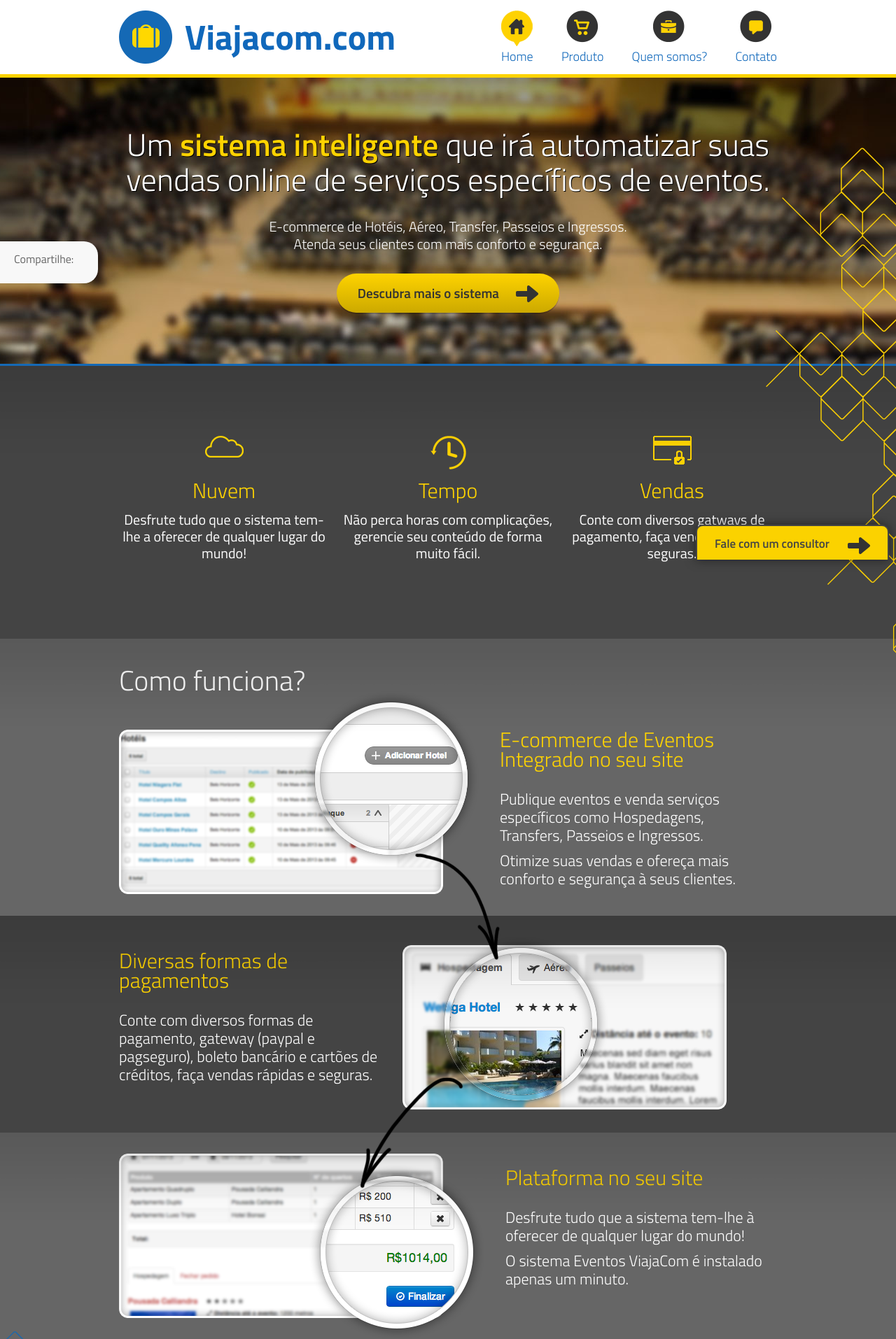
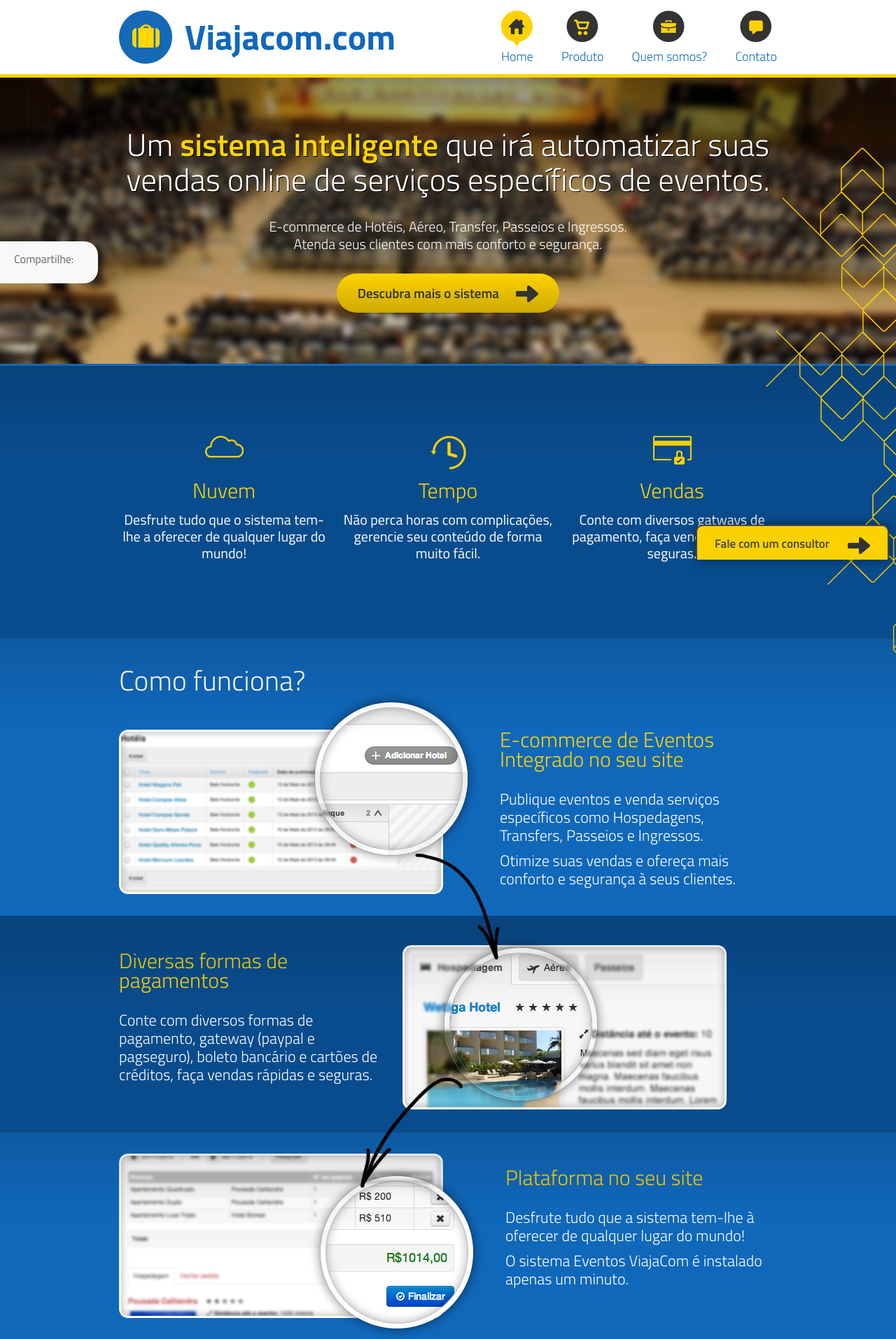
Before and after one commit to intip/site-eventos, a Django app: page / in a window 1280 px wide. Shown: the top 1914 px of the page at 70% size. Run offline with Django 3.2, Linux system fonts and the light colour scheme.

Commit message:
Altera a classe de fundo dos blocos

```diff
--- a/core/templates/index.html
+++ b/core/templates/index.html
@@ -21,7 +21,7 @@
     </div>
 
     <!-- Logotipo clientes -->
-    <div class="row-fluid bg-gray-dark logotipos feature-top relative">
+    <div class="row-fluid bg-blue-dark logotipos feature-top relative">
         <div class="shadow-blocks"></div>
         <div class="container">
            <div class="span4">
@@ -45,7 +45,7 @@
     <!-- Características -->
     <div class="caracteristicas">
 
-        <div class="row-fluid bg-gray relative">
+        <div class="row-fluid bg-blue relative">
             <div class="shadow-blocks"></div>
             <div class="container caracter hoteis">
                 <div class="row-fluid">
@@ -60,7 +60,7 @@
             </div>
         </div>
 
-        <div class="row-fluid bg-gray-dark relative">
+        <div class="row-fluid bg-blue-dark relative">
             <div class="shadow-blocks"></div>
             <div class="container caracter pag">
                 <div class="seta-bot"></div>
@@ -75,7 +75,7 @@
             </div>
         </div>
 
-        <div class="row-fluid bg-gray relative">
+        <div class="row-fluid bg-blue relative">
             <div class="shadow-blocks"></div>
             <div class="container caracter valor">
                 <div class="row-fluid">
@@ -95,7 +95,7 @@
 
 
     <!-- Quem Somos -->
-    <div class="row-fluid bg-gray-dark beneficios relative">
+    <div class="row-fluid bg-blue-dark beneficios relative">
         <div class="shadow-blocks"></div>
         <div class="container relative caracter quem-somos">
             <a href="http://www.intip.com.br/" target="_blank" class="logo-intip-ok"></a>
@@ -194,7 +194,7 @@
     </div>
 
     <!-- Benefícios -->
-    <div class="row-fluid bg-gray beneficios relative">
+    <div class="row-fluid bg-blue beneficios relative">
         <div class="shadow-blocks"></div>
         <div class="container relative">
             <div class="cube-blue1"></div>
```
